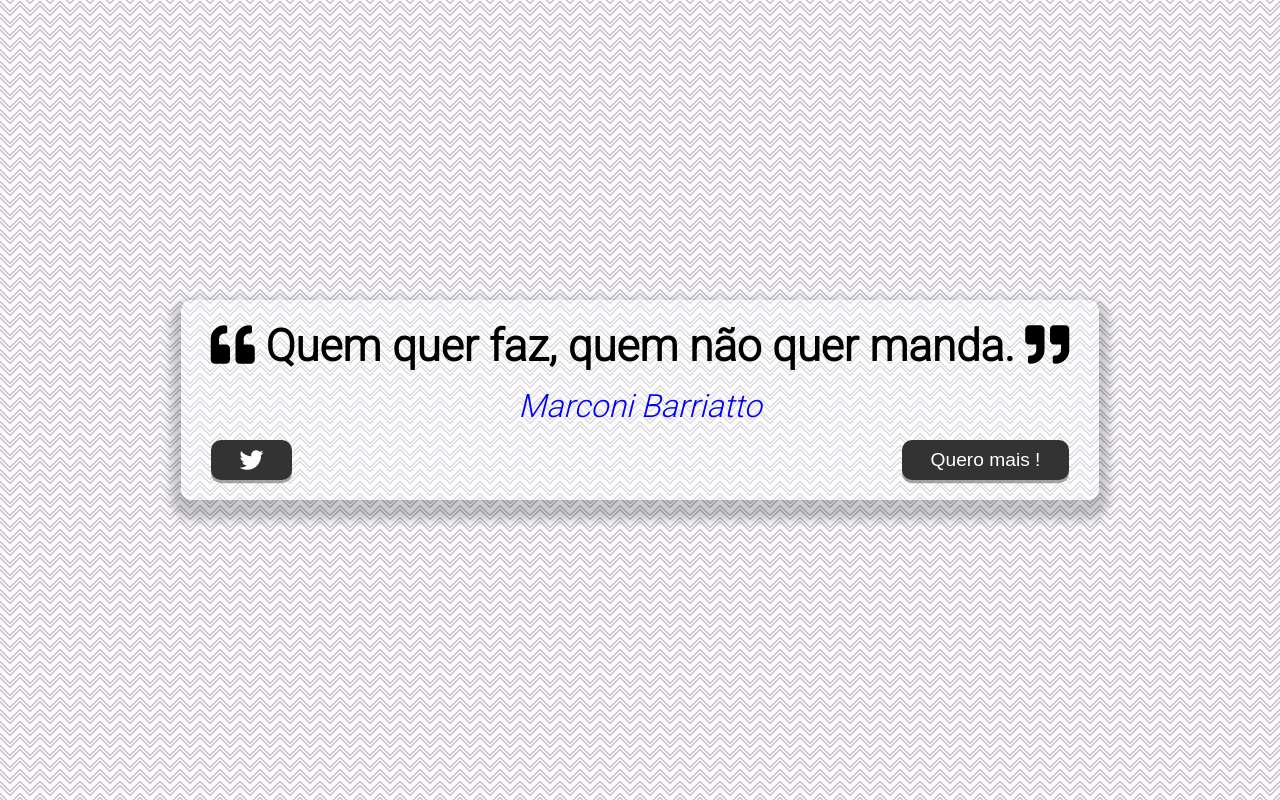
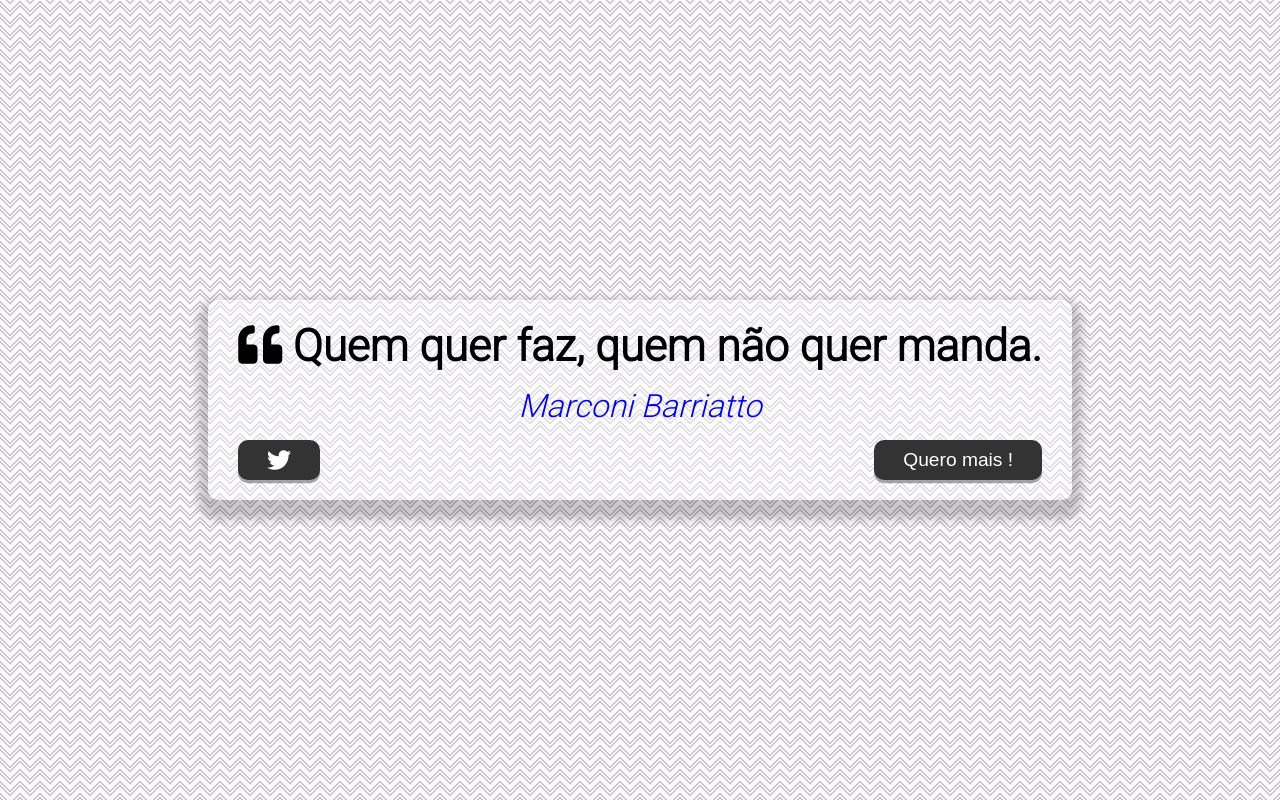
Before and after one commit to leocalil/marconi.ditados, a plain HTML site: page index.html in a window 1280 px wide. Drawn offline with Linux system fonts and the light colour scheme.

Commit message:
New updates

```diff
--- a/index.html
+++ b/index.html
@@ -14,7 +14,7 @@
         <div class="quote-text">
             <i class="fas fa-quote-left"></i>
             <span id="quote">This is the initial default quote</span>
-            <i class="fas fa-quote-right"></i>
+            <!-- <i class="fas fa-quote-right"></i> -->
         </div>
         <!-- Author -->
         <div class="quote-author">
--- a/style.css
+++ b/style.css
@@ -47,9 +47,9 @@ body{
     font-size: 2.75rem;
 }
 
-.fa-quote-right{
+/* .fa-quote-right{
     font-size: 2.75rem;
-}
+} */
 
 .button-container{
     margin-top: 15px;
```
